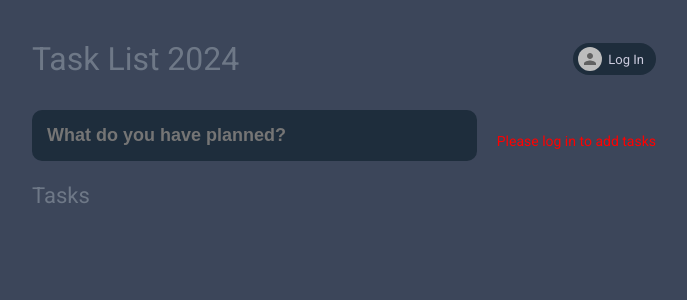
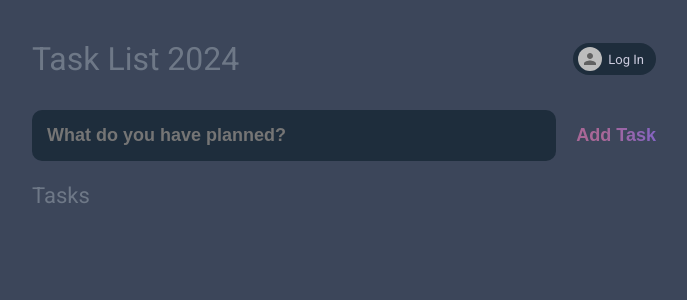
Before and after one commit to vlevillar/devlabs-c-frontend, a Next.js app: page / in a window 1280 px wide. Shown: the top 300 px of the page, without its empty margins (296-983 px from the left). Built offline with nearby package versions, Linux system fonts and the light colour scheme.

Commit message:
quck fix

```diff
--- a/components/AddTask.tsx
+++ b/components/AddTask.tsx
@@ -1,11 +1,10 @@
 'use client';
-import React, { useState } from 'react';
+import React from 'react';
 import styled from 'styled-components';
 import { useDispatch } from 'react-redux';
 import { useForm, SubmitHandler } from 'react-hook-form';
 import { AppDispatch } from '@/app/store';
 import { createTask } from '@/lib/features/tasks/taskSlice';
-import { useAuth0 } from '@auth0/auth0-react';
 
 interface TaskFormInputs {
   title: string;
@@ -67,22 +66,8 @@ const GradientText = styled.button`
   padding: 0;
 `;
 
-const ErrorContainer = styled.div`
-  color: red;
-  font-size: 14px;
-  margin-top: 10px;
-`;
-
 const AddTask: React.FC = () => {
   const dispatch = useDispatch<AppDispatch>();
-  const [isUserLoggedIn, setIsUserLoggedIn] = useState<boolean>(true);
-  const { user } = useAuth0();
-
-  React.useEffect(() => {
-    if (user === undefined) {
-      setIsUserLoggedIn(false);
-    }
-  }, []);
 
   const {
     register,
@@ -92,10 +77,6 @@ const AddTask: React.FC = () => {
   } = useForm<TaskFormInputs>();
 
   const onSubmit: SubmitHandler<TaskFormInputs> = (data: TaskFormInputs) => {
-    if (!isUserLoggedIn) {
-      return; // No enviar el formulario si el usuario no está logueado
-    }
-
     dispatch(
       createTask({
         title: data.title,
@@ -121,11 +102,7 @@ const AddTask: React.FC = () => {
         />
         {errors.title && <ErrorMessage>{errors.title.message}</ErrorMessage>}
       </InputContainer>
-      {isUserLoggedIn ? (
-        <GradientText type="submit">Add Task</GradientText>
-      ) : (
-        <ErrorContainer>Please log in to add tasks</ErrorContainer>
-      )}
+      <GradientText type="submit">Add Task</GradientText>
     </FormContainer>
   );
 };
```
